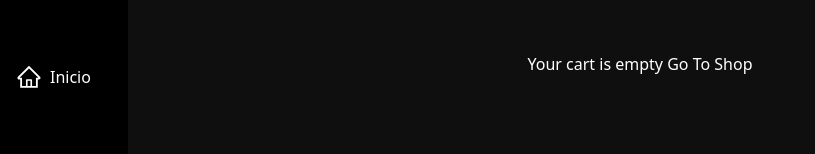
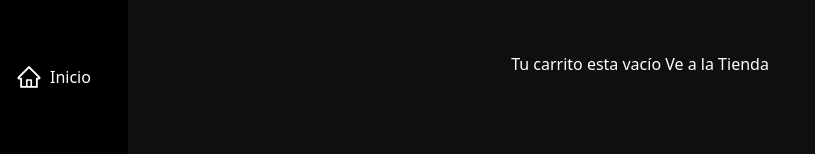
Before and after one commit to fernandogbz/comercioTech, a React (Vite) app in the folder frontend/: page /cart in a window 1280 px wide. Shown: the top 154 px of the page, without its empty margins (0-815 px from the left). Built offline with nearby package versions, Linux system fonts and the light colour scheme.

Commit message:
Card component basic structure

```diff
--- a/frontend/src/pages/Cart.jsx
+++ b/frontend/src/pages/Cart.jsx
@@ -27,12 +27,14 @@ const Cart = () => {
       <div className="container flex justify-around items-start flex wrap mx-auto mt-8">
         {cartItems.length === 0 ? (
           <div>
-            Your cart is empty <Link to="/shop">Go To Shop</Link>
+            Tu carrito esta vacío <Link to="/shop">Ve a la Tienda</Link>
           </div>
         ) : (
           <>
             <div className="flex flex-col w-[80%]">
-              <h1 className="text-2xl font-semibold mb-4">Shopping Cart</h1>
+              <h1 className="text-2xl font-semibold mb-4">
+                Carrito de Compras
+              </h1>
 
               {cartItems.map((item) => (
                 <div key={item._id} className="flex items-enter mb-[1rem] pb-2">
@@ -100,7 +102,7 @@ const Cart = () => {
                     disabled={cartItems.length === 0}
                     onClick={checkoutHandler}
                   >
-                    Proceed To Checkout
+                    Proceso de Pago
                   </button>
                 </div>
               </div>
```
